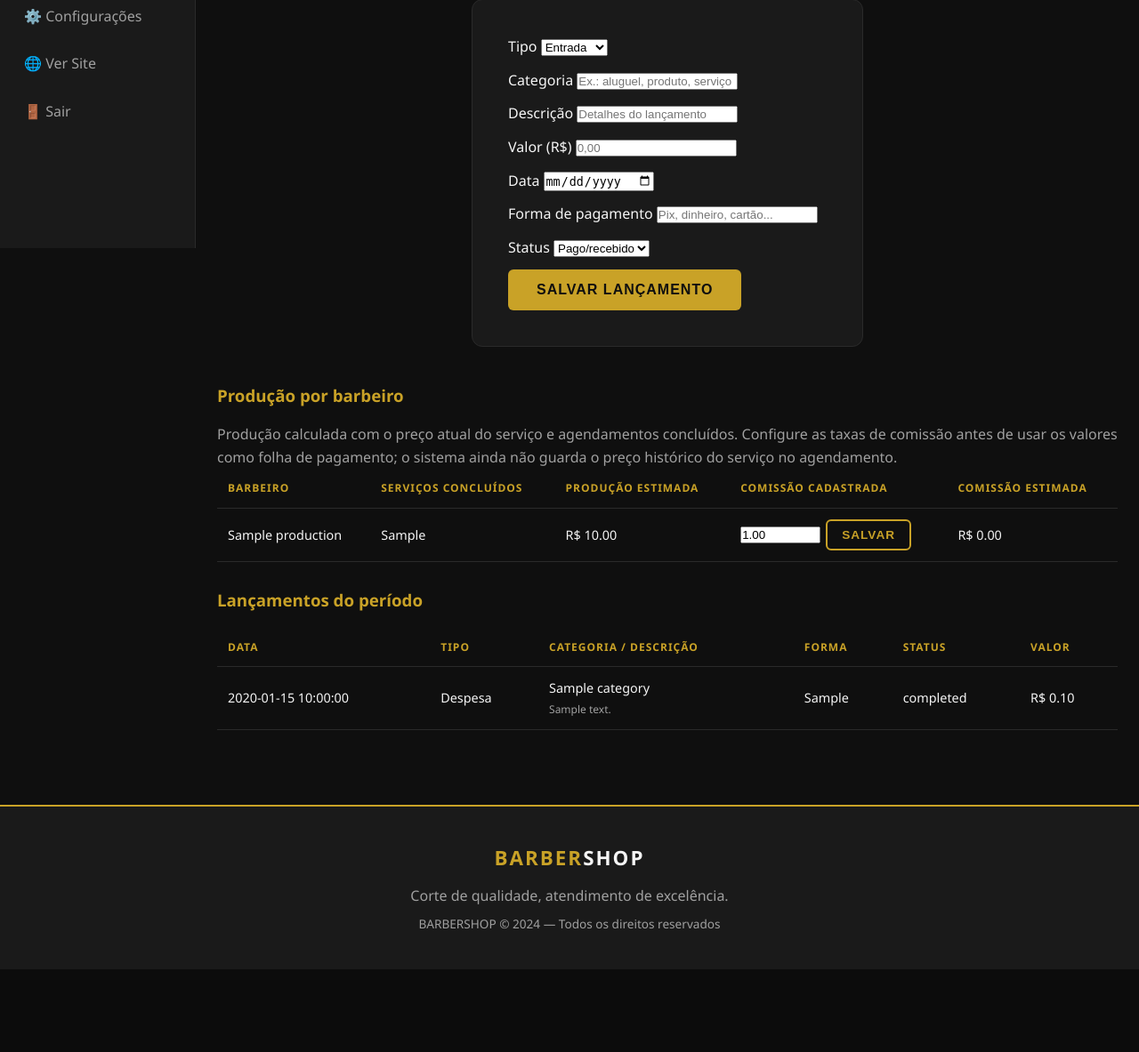
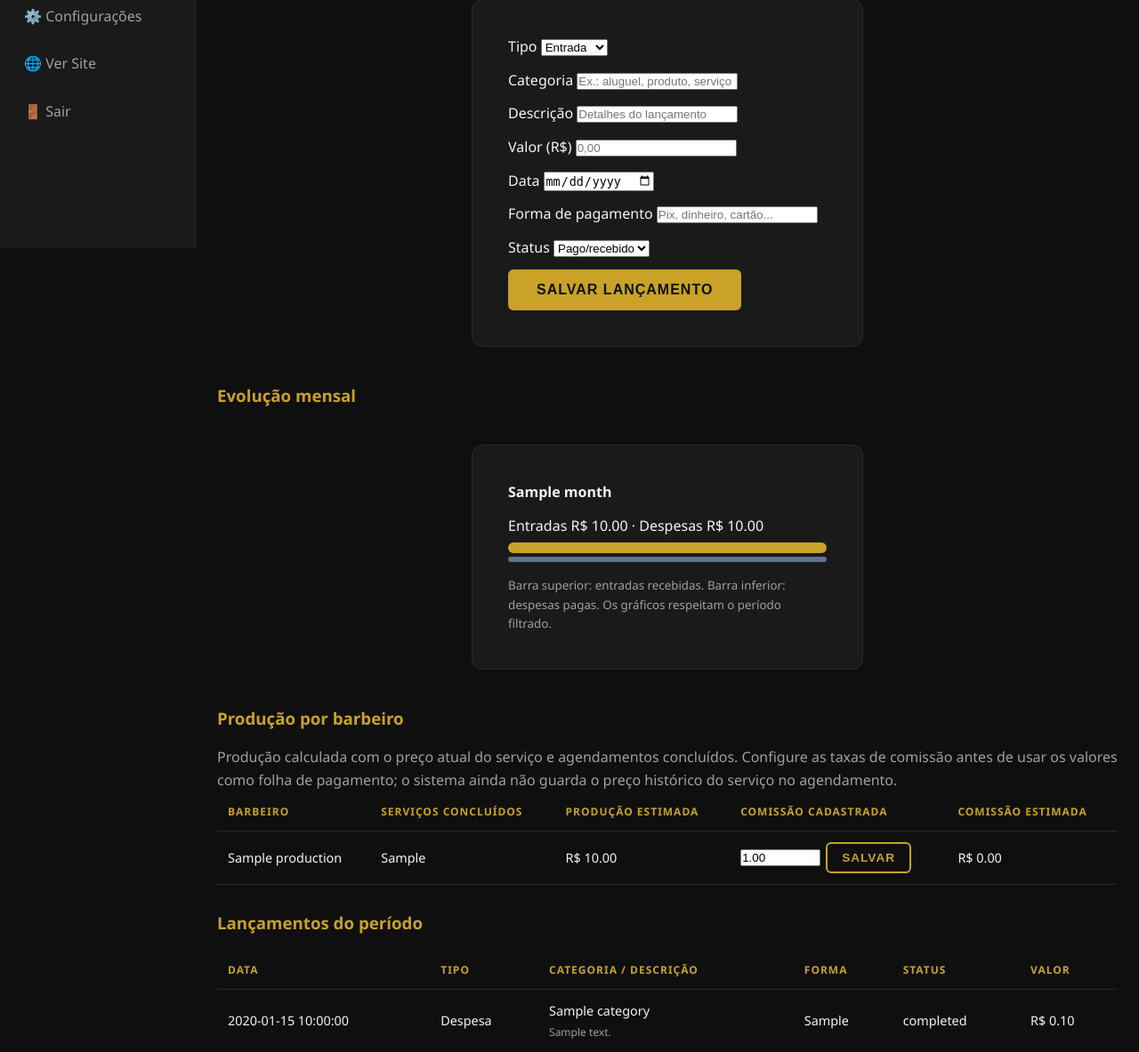
Before and after one commit to rafael-giovanini/barberflow, a FastAPI app: template templates/admin/financeiro.html in a window 1280 px wide. Shown: the part 523-1706 px from the top of the page at 89% size. Before the commit the page ends 1613 px from the top, so only its background shows below. Run offline with FastAPI, Linux system fonts and the light colour scheme; data comes from the database, SQL or seed files in the repository; the template is opened without the code that fills it: most values are stand-ins (such as "Sample title", 1, 10 or a date in 2020).

Commit message:
Add date-filtered monthly financial chart

```diff
--- a/templates/admin/financeiro.html
+++ b/templates/admin/financeiro.html
@@ -49,6 +49,21 @@
       <div style="align-self:end"><button class="btn btn-dourado" type="submit">Salvar lançamento</button></div>
     </form>
 
+    <h3 style="color:var(--dourado); margin:28px 0 16px;">Evolução mensal</h3>
+    {% set max_month_value = ([1] + (monthly | map(attribute='income_cents') | list) + (monthly | map(attribute='expense_cents') | list)) | max %}
+    {% if monthly %}
+      <div class="form-card" style="display:grid;gap:16px;">
+      {% for m in monthly %}
+        <div>
+          <div style="display:flex;justify-content:space-between;gap:12px;flex-wrap:wrap;"><strong>{{ m.month }}</strong><span>Entradas R$ {{ "%.2f"|format(m.income_cents / 100) }} · Despesas R$ {{ "%.2f"|format(m.expense_cents / 100) }}</span></div>
+          <div style="height:12px;background:var(--cinza-claro, #e5e7eb);border-radius:6px;overflow:hidden;margin-top:6px;"><div title="Entradas" style="height:100%;width:{{ (m.income_cents / max_month_value * 100) }}%;background:var(--dourado, #b8860b);"></div></div>
+          <div style="height:6px;background:var(--cinza-claro, #e5e7eb);border-radius:6px;overflow:hidden;margin-top:4px;"><div title="Despesas" style="height:100%;width:{{ (m.expense_cents / max_month_value * 100) }}%;background:#64748b;"></div></div>
+        </div>
+      {% endfor %}
+      <small class="text-muted">Barra superior: entradas recebidas. Barra inferior: despesas pagas. Os gráficos respeitam o período filtrado.</small>
+      </div>
+    {% else %}<p class="text-muted">Sem movimentações financeiras no período para exibir o gráfico.</p>{% endif %}
+
     <h3 style="color:var(--dourado); margin:28px 0 16px;">Produção por barbeiro</h3>
     <p class="text-muted">Produção calculada com o preço atual do serviço e agendamentos concluídos. Configure as taxas de comissão antes de usar os valores como folha de pagamento; o sistema ainda não guarda o preço histórico do serviço no agendamento.</p>
     {% if production %}
```
